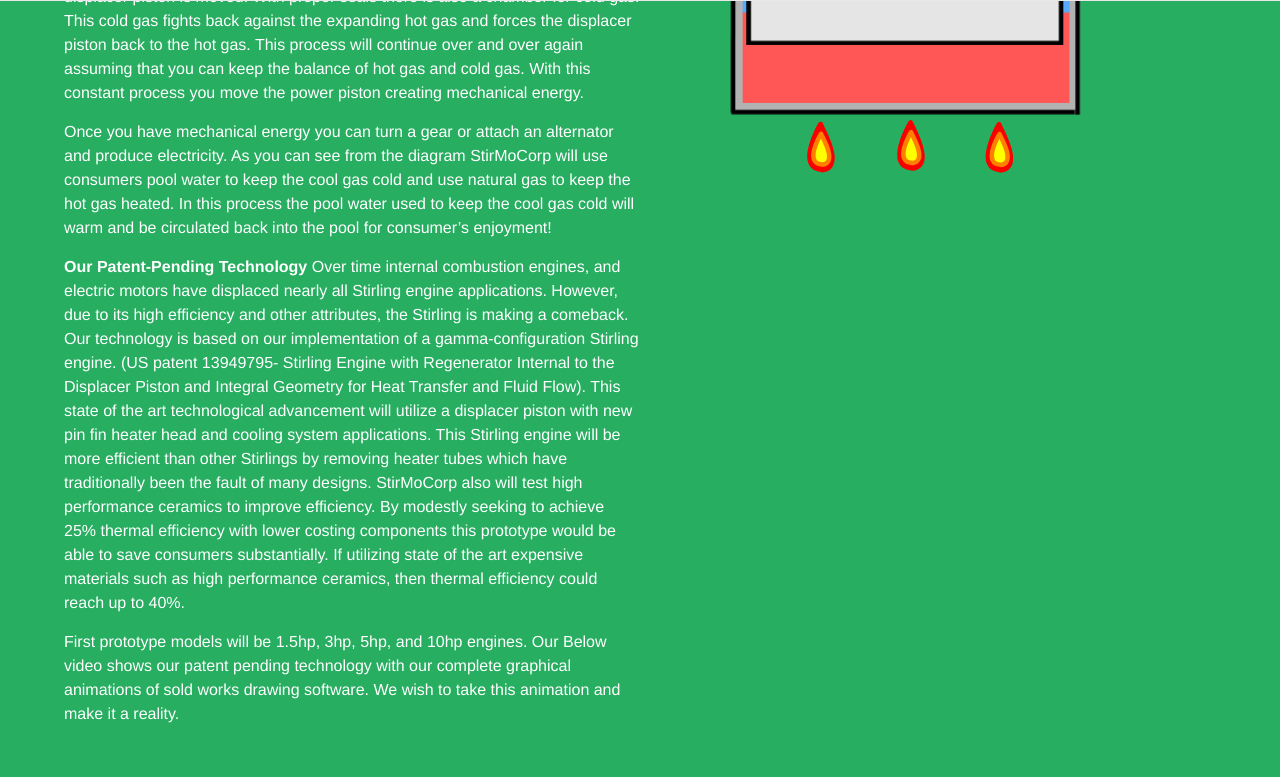
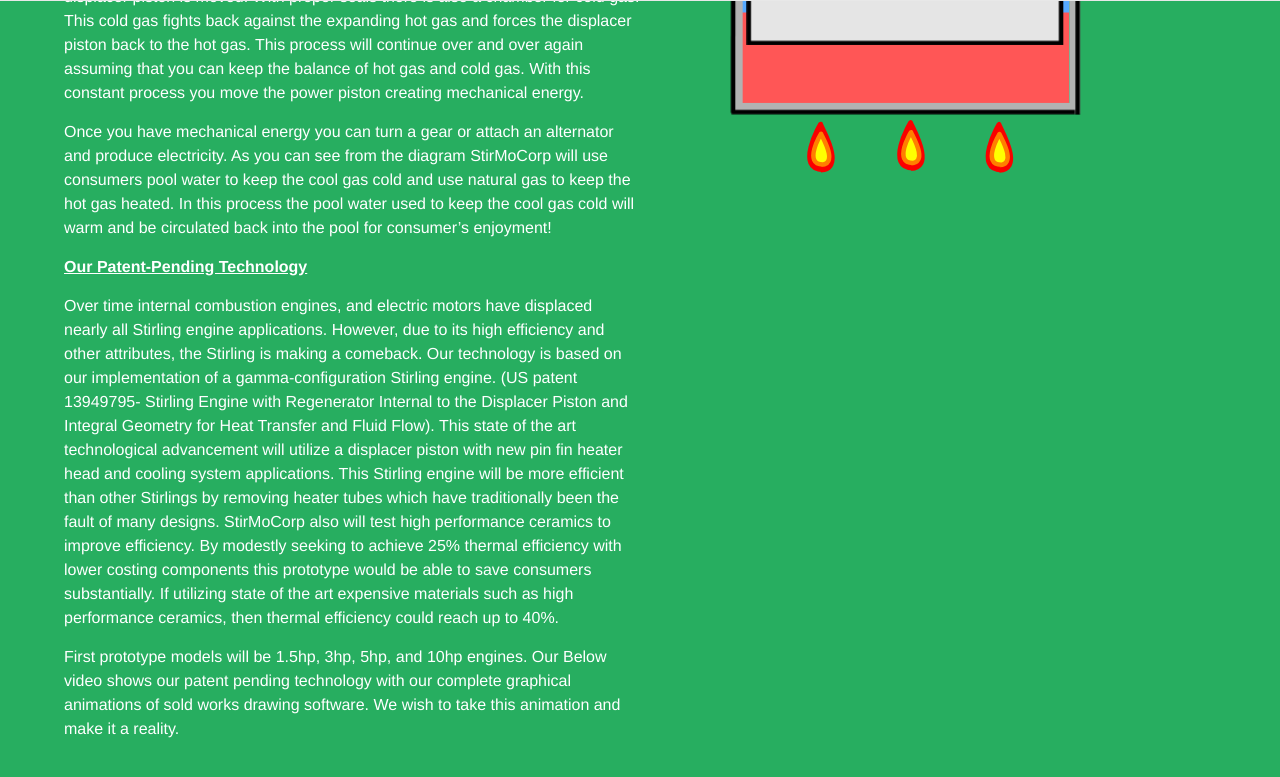
Before and after one commit to holsappled/stirling_motors, a Jekyll site: the page built from index.html, in a window 1280 px wide and 900 px high, scrolled down 2407 px. Shown: the top 777 px of the window. Built offline with Jekyll 4.4.1, drawn with Linux system fonts in a browser that asks for light colours; nearby versions of some CDN libraries.

```diff
--- a/_includes/technology.html
+++ b/_includes/technology.html
@@ -9,7 +9,8 @@
       Once you have mechanical energy you can turn a gear or attach an alternator and produce electricity.   As you can see from the diagram StirMoCorp will use consumers pool water to keep the cool gas cold and use natural gas to keep the hot gas heated.  In this process the pool water used to keep the cool gas cold will warm and be circulated back into the pool for consumer’s enjoyment!
       </p>
       <p>
-        <b>Our Patent-Pending Technology</b>
+        <b><u>Our Patent-Pending Technology</u></b>
+         </p>
         Over time internal combustion engines, and electric motors have displaced nearly all Stirling engine applications. However, due to its high efficiency and other attributes, the Stirling is making a comeback. Our technology is based on our implementation of a gamma-configuration Stirling engine. (US patent 13949795- Stirling Engine with Regenerator Internal to the Displacer Piston and Integral Geometry for Heat Transfer and Fluid Flow). This state of the art technological advancement will utilize a displacer piston with new pin fin heater head and cooling system applications. This Stirling engine will be more efficient than other Stirlings by removing heater tubes which have traditionally been the fault of many designs. StirMoCorp also will test high performance ceramics to improve efficiency.  By modestly seeking to achieve 25% thermal efficiency with lower costing components this prototype would be able to save consumers substantially. If utilizing state of the art expensive materials such as high performance ceramics, then thermal efficiency could reach up to 40%.</strong>
       </p>
       <p>
```
